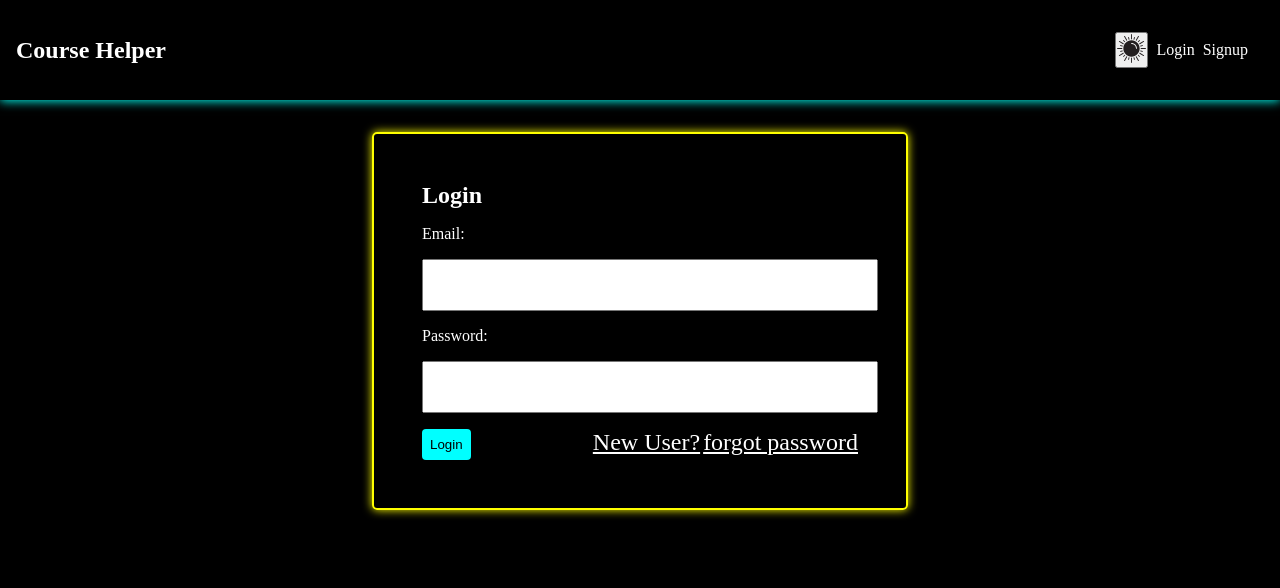
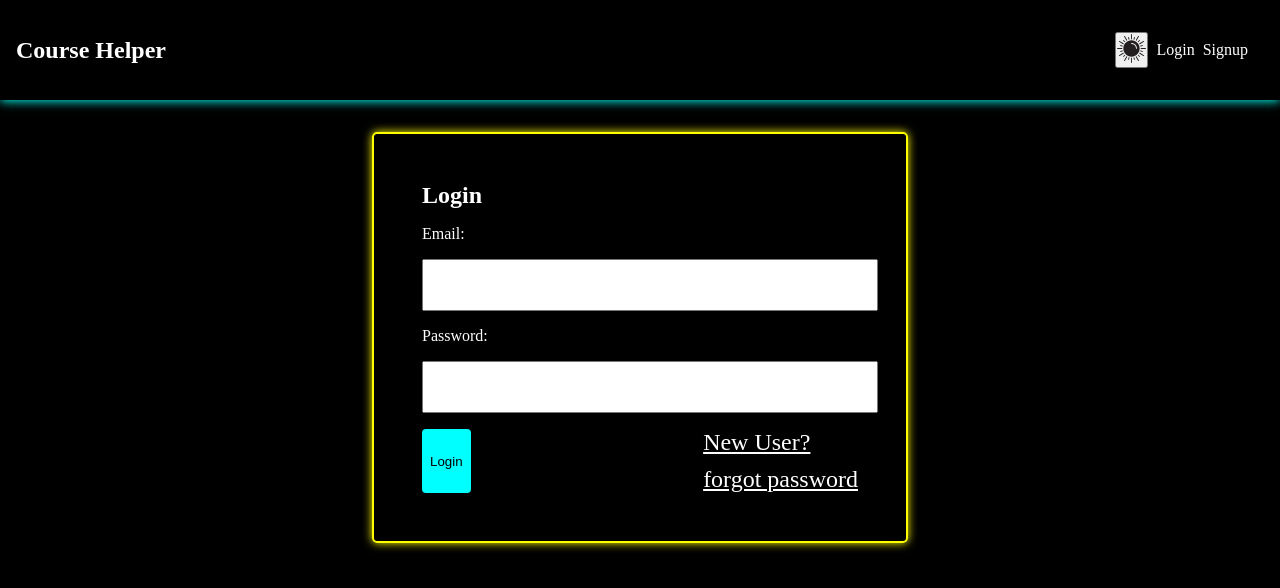
Before and after one commit to Shivangtg/Course-Helper, a React (Vite) app in the folder frontend/: page /login in a window 1280 px wide. Shown: the top 588 px of the page. Built offline with nearby package versions, Linux system fonts and the light colour scheme.

Commit message:
Error Integration 4

```diff
--- a/frontend/src/index.css
+++ b/frontend/src/index.css
@@ -248,5 +248,6 @@ form button{
 }
 .login-link-div{
   display: flex;
-  column-gap: 3px;
+  flex-direction: column;
+  row-gap: 10px;
 }
```
